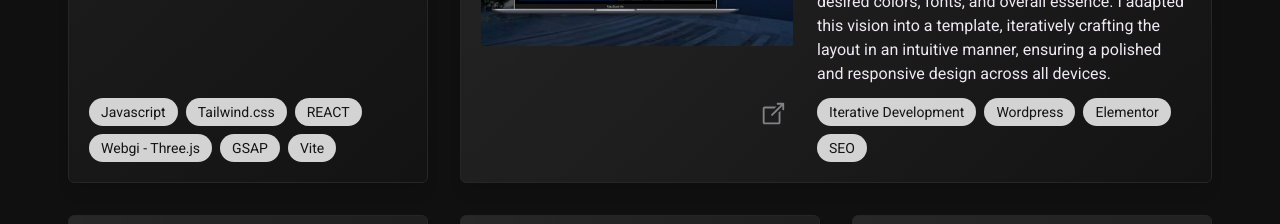
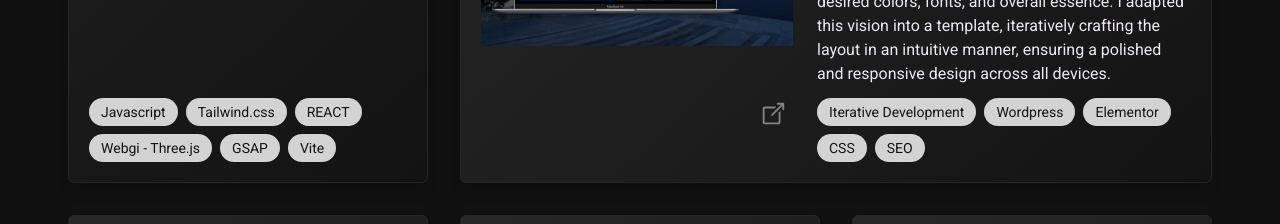
Before and after one commit to jor-g-r/portfolio-Jorge-Rondon, a Next.js app in the folder portfolio/: page / in a window 1280 px wide. Shown: the part 4580-4804 px from the top of the page. Built offline with nearby package versions, Linux system fonts and the light colour scheme.

Commit message:
chore(Projects): add CSS tag to Kamaredine Properties project
- Added CSS tag to reflect the complete tech stack used in the project
- Ensures accurate technology representation in project description

```diff
--- a/portfolio/src/app/components/Projects.tsx
+++ b/portfolio/src/app/components/Projects.tsx
@@ -87,6 +87,7 @@ const projectsInitialData = [
       { id: uuidv4(), text: "Iterative Development" },
       { id: uuidv4(), text: "Wordpress" },
       { id: uuidv4(), text: "Elementor" },
+      { id: uuidv4(), text: "CSS" },
       { id: uuidv4(), text: "SEO" },
     ],
     row: 1,
```
